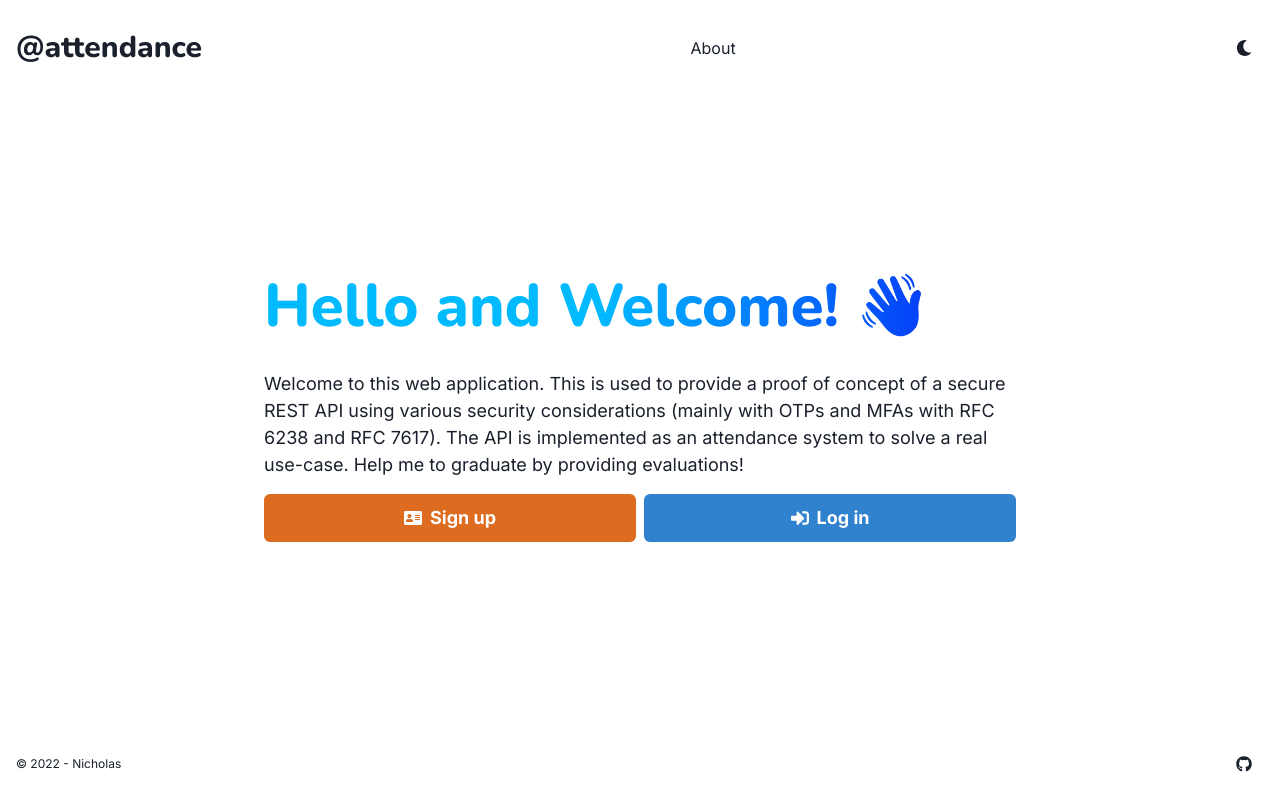
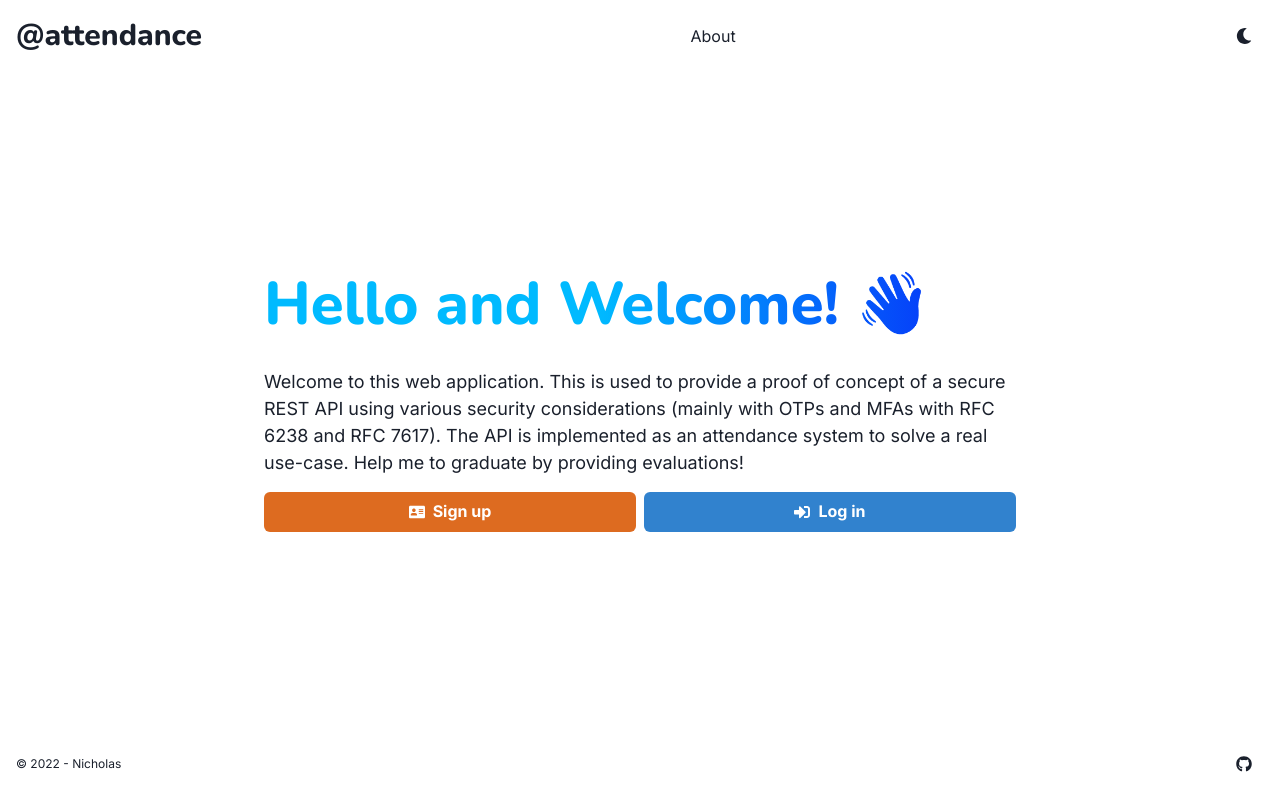
Before and after one commit to lauslim12/attendance, a Next.js app in the folder web/: page / in a window 1280 px wide. Built offline with nearby package versions, Linux system fonts and the light colour scheme.

Commit message:
fix: Fix padding in zoomed-in screens

```diff
--- a/web/components/Header.tsx
+++ b/web/components/Header.tsx
@@ -21,7 +21,7 @@ const Header = () => {
   const { toggleColorMode } = useColorMode();
 
   return (
-    <HStack as="nav" p={4} spacing={2} mt={3}>
+    <HStack as="nav" p={4} spacing={2}>
       <Heading size="lg" fontWeight="extrabold">
         <NextLink href={routes.home} passHref>
           <Link _hover={{ textDecor: 'none', color: 'orange.400' }}>
--- a/web/pages/index.tsx
+++ b/web/pages/index.tsx
@@ -55,7 +55,6 @@ const Home = () => {
         <Stack justify="stretch" direction={['column', 'row']} w="full" pt={2}>
           <NextLink href={routes.register} passHref>
             <Button
-              size="lg"
               colorScheme="orange"
               leftIcon={<FaAddressCard />}
               isFullWidth
@@ -65,12 +64,7 @@ const Home = () => {
           </NextLink>
 
           <NextLink href={routes.login} passHref>
-            <Button
-              size="lg"
-              colorScheme="blue"
-              leftIcon={<FaSignInAlt />}
-              isFullWidth
-            >
+            <Button colorScheme="blue" leftIcon={<FaSignInAlt />} isFullWidth>
               Log in
             </Button>
           </NextLink>
--- a/web/pages/login.tsx
+++ b/web/pages/login.tsx
@@ -72,7 +72,7 @@ const Login = () => {
           borderStyle="solid"
           borderColor="gray.300"
           borderRadius="md"
-          w={['full', '80vw', '70vw', '60vw', '40vw']}
+          w={['full', '80vw', '70vw', '60vw', '60vw', '40vw']}
           p={[0, 4, 10]}
           spacing={4}
         >
--- a/web/pages/register.tsx
+++ b/web/pages/register.tsx
@@ -78,7 +78,7 @@ const Register = () => {
             borderStyle="solid"
             borderColor="gray.300"
             borderRadius="md"
-            w={['full', '80vw', '70vw', '60vw', '40vw']}
+            w={['full', '80vw', '70vw', '60vw', '60vw', '40vw']}
             p={[0, 4, 10]}
             spacing={4}
           >
```
